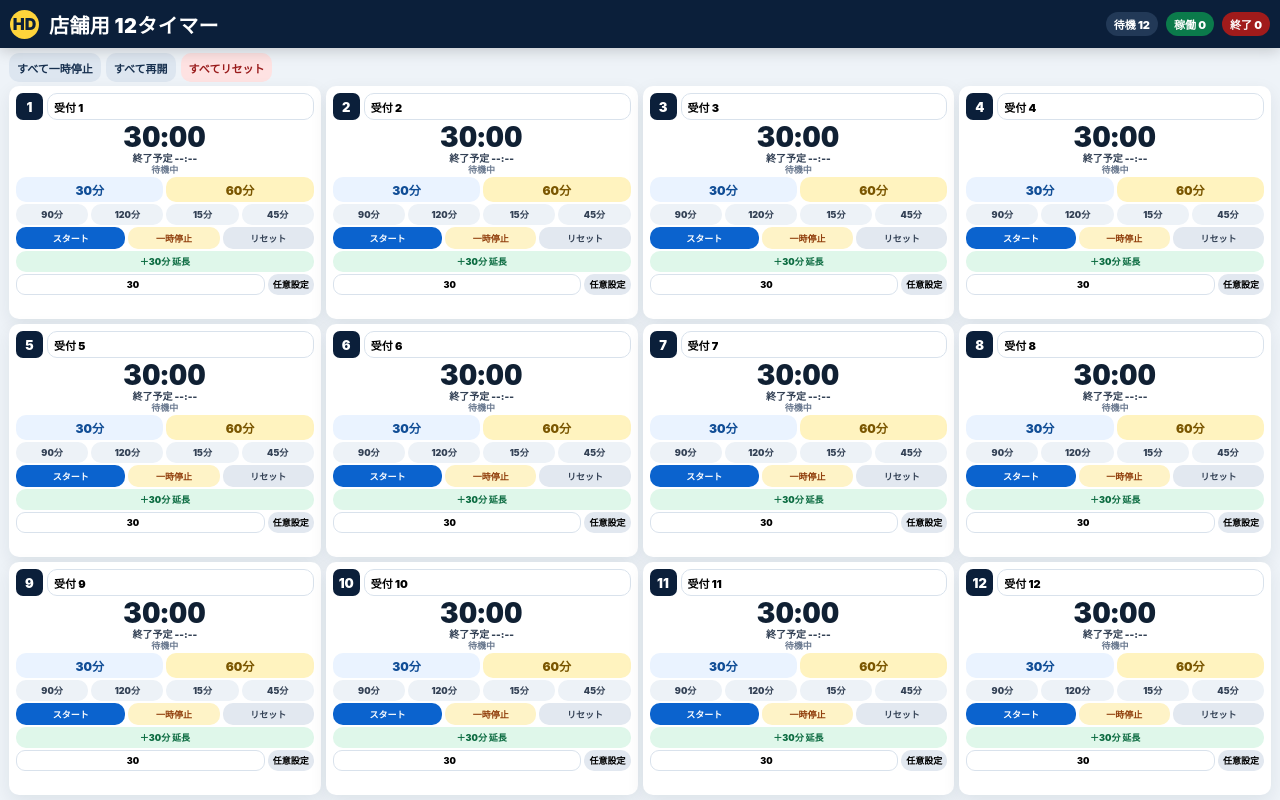
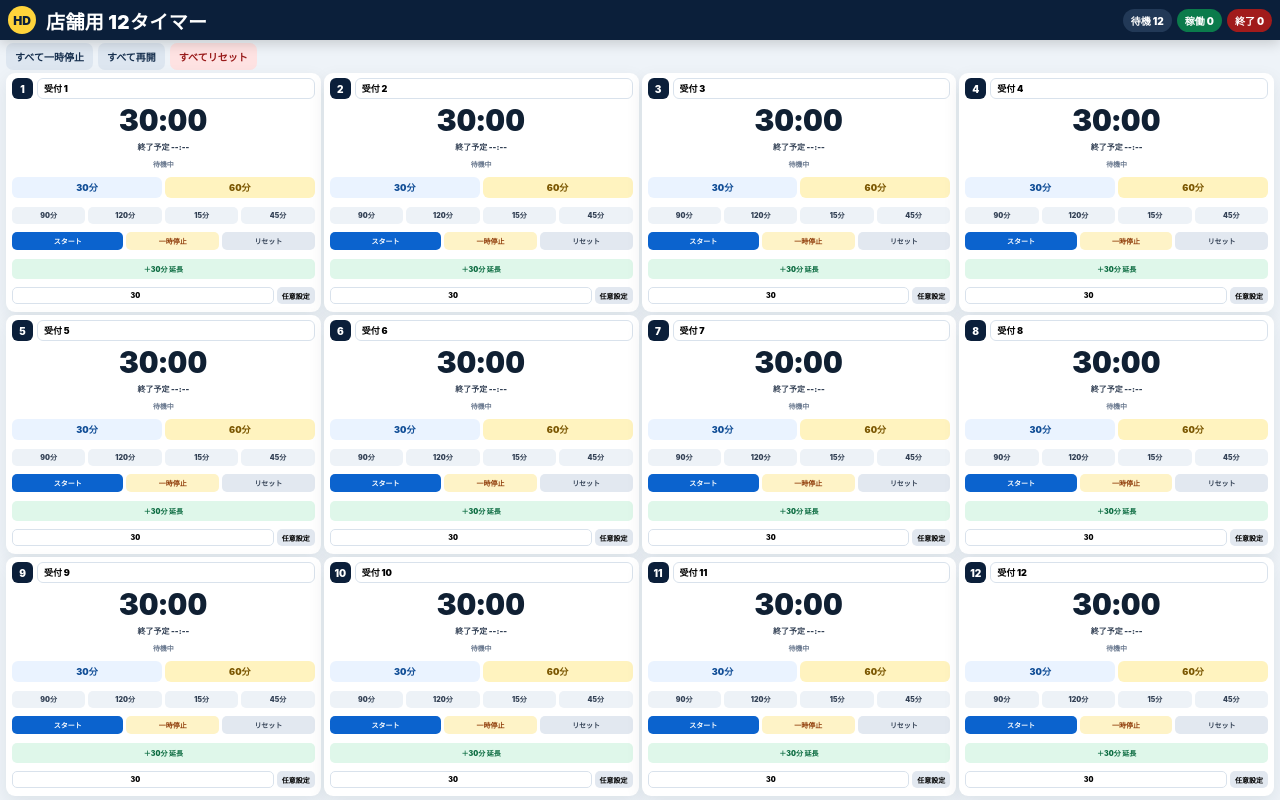
Before and after one commit to kokosaikooo1996-cyber/-12timer, a plain HTML site: page index.html in a window 1280 px wide. Drawn offline with Linux system fonts and the light colour scheme.

Commit message:
Add files via upload

```diff
--- a/index.html
+++ b/index.html
@@ -62,23 +62,215 @@ button{border:0;border-radius:10px;padding:10px 12px;font-weight:900;cursor:poin
 </style>
 <style id="monitor-fit">
 @media (min-width:900px) and (orientation:landscape){
-html,body{height:100%;overflow:hidden}
-header{position:relative;height:48px;padding:5px 10px}.header-inner{height:38px}
-.logo-dot{width:29px;height:29px}h1{font-size:20px}.badge{padding:4px 8px;font-size:11px}
-main{height:calc(100vh - 48px);padding:5px 9px;display:flex;flex-direction:column;overflow:hidden}
-.topbar{margin-bottom:4px;gap:5px;flex:0 0 auto}.topbar button{min-height:29px;padding:4px 8px;font-size:11px}
-.grid{flex:1;min-height:0;grid-template-columns:repeat(4,minmax(0,1fr));grid-template-rows:repeat(3,minmax(0,1fr));gap:5px}
-.card{min-height:0;padding:5px;border-width:2px;border-radius:10px;overflow:hidden}
-.card-head{gap:4px}.num{width:27px;height:27px;border-radius:7px;font-size:13px}
-.name{height:27px;padding:4px 6px;font-size:11px}
-.clock{font-size:clamp(24px,3.5vh,34px);margin:3px 0 1px}
-.endtime{font-size:10px;min-height:12px;line-height:12px}.status{font-size:9px;margin-bottom:2px;min-height:11px;line-height:11px}
-.primary-presets{gap:3px;margin-bottom:2px}.primary-presets button{font-size:12px;min-height:25px;padding:2px}
-.secondary{gap:3px;margin-bottom:2px}.secondary button{font-size:9px;min-height:21px;padding:2px}
-.actions{gap:3px}.actions button{font-size:9px;min-height:22px;padding:2px}
-.extend{margin-top:2px;padding:2px;min-height:21px;font-size:9px}
-.customrow{gap:3px;margin-top:2px}.customrow input{padding:2px;height:21px;font-size:9px}.customrow button{padding:2px 5px;min-height:21px;font-size:9px}
-.stopalarm{margin-top:2px;padding:2px;min-height:21px;font-size:10px}.notice{display:none}
+  html, body {
+    width:100%;
+    height:100%;
+    height:100dvh;
+    margin:0;
+    overflow:hidden;
+  }
+  body{display:flex;flex-direction:column}
+
+  header{
+    position:relative;
+    flex:0 0 44px;
+    height:44px;
+    padding:3px 10px;
+  }
+  .header-inner{height:38px;max-width:none}
+  .logo-dot{width:28px;height:28px;font-size:12px}
+  h1{font-size:19px}
+  .summary{gap:5px}
+  .badge{padding:4px 8px;font-size:10px}
+
+  main{
+    flex:1 1 auto;
+    width:100%;
+    max-width:none;
+    min-height:0;
+    padding:4px 7px 6px;
+    display:grid;
+    grid-template-rows:30px minmax(0,1fr);
+    gap:4px;
+    overflow:hidden;
+  }
+  .topbar{
+    height:30px;
+    margin:0;
+    gap:5px;
+    align-items:stretch;
+  }
+  .topbar button{
+    min-height:0;
+    height:30px;
+    padding:2px 9px;
+    font-size:10px;
+    border-radius:7px;
+  }
+
+  .grid{
+    min-height:0;
+    width:100%;
+    height:100%;
+    display:grid;
+    grid-template-columns:repeat(4,minmax(0,1fr));
+    grid-template-rows:repeat(3,minmax(0,1fr));
+    gap:4px;
+  }
+
+  .card{
+    min-width:0;
+    min-height:0;
+    height:100%;
+    padding:4px 5px;
+    border-width:2px;
+    border-radius:9px;
+    overflow:hidden;
+    display:flex;
+    flex-direction:column;
+    justify-content:space-between;
+  }
+
+  .card-head{gap:4px;flex:0 0 24px;min-height:24px}
+  .num{width:24px;height:24px;border-radius:6px;font-size:12px}
+  .name{
+    height:24px;
+    min-height:24px;
+    padding:2px 6px;
+    border-radius:6px;
+    font-size:10px;
+  }
+
+  .clock{
+    flex:0 0 auto;
+    font-size:clamp(24px,4.1vh,39px);
+    line-height:.95;
+    margin:1px 0 0;
+  }
+  .endtime{
+    flex:0 0 12px;
+    min-height:12px;
+    line-height:12px;
+    font-size:9px;
+  }
+  .status{
+    flex:0 0 10px;
+    min-height:10px;
+    line-height:10px;
+    margin:0 0 1px;
+    font-size:8px;
+  }
+
+  .primary-presets{
+    flex:0 0 25px;
+    min-height:25px;
+    gap:3px;
+    margin:0 0 2px;
+  }
+  .primary-presets button{
+    min-height:25px;
+    height:25px;
+    padding:1px 3px;
+    font-size:11px;
+    border-radius:6px;
+  }
+
+  .secondary{
+    flex:0 0 20px;
+    min-height:20px;
+    gap:3px;
+    margin:0 0 2px;
+  }
+  .secondary button{
+    min-height:20px;
+    height:20px;
+    padding:1px 2px;
+    font-size:8px;
+    border-radius:5px;
+  }
+
+  .actions{
+    flex:0 0 21px;
+    min-height:21px;
+    gap:3px;
+  }
+  .actions button{
+    min-height:21px;
+    height:21px;
+    padding:1px 2px;
+    font-size:8px;
+    border-radius:5px;
+  }
+
+  .extend{
+    flex:0 0 20px;
+    min-height:20px;
+    height:20px;
+    margin:2px 0 0;
+    padding:1px 3px;
+    font-size:8px;
+    border-radius:5px;
+  }
+
+  .customrow{
+    flex:0 0 20px;
+    min-height:20px;
+    height:20px;
+    gap:3px;
+    margin:2px 0 0;
+  }
+  .customrow input{
+    height:20px;
+    min-height:20px;
+    padding:1px 3px;
+    font-size:8px;
+    border-radius:5px;
+  }
+  .customrow button{
+    height:20px;
+    min-height:20px;
+    padding:1px 5px;
+    font-size:8px;
+    border-radius:5px;
+  }
+
+  .stopalarm{
+    flex:0 0 20px;
+    min-height:20px;
+    height:20px;
+    margin:2px 0 0;
+    padding:1px 3px;
+    font-size:9px;
+    border-radius:5px;
+  }
+
+  .notice{display:none}
+}
+
+/* Very short 16:9 displays (e.g. 1366×768): keep every control visible. */
+@media (min-width:900px) and (orientation:landscape) and (max-height:800px){
+  header{flex-basis:40px;height:40px;padding:2px 8px}
+  .header-inner{height:36px}
+  main{grid-template-rows:27px minmax(0,1fr);padding:3px 6px 4px;gap:3px}
+  .topbar,.topbar button{height:27px}
+  .grid{gap:3px}
+  .card{padding:3px 4px}
+  .card-head{flex-basis:21px;min-height:21px}
+  .num{width:21px;height:21px;font-size:10px}
+  .name{height:21px;min-height:21px;font-size:9px}
+  .clock{font-size:clamp(21px,3.8vh,30px)}
+  .endtime{font-size:8px}
+  .status{font-size:7px}
+  .primary-presets{flex-basis:21px;min-height:21px}
+  .primary-presets button{height:21px;min-height:21px;font-size:9px}
+  .secondary{flex-basis:17px;min-height:17px}
+  .secondary button{height:17px;min-height:17px;font-size:7px}
+  .actions{flex-basis:18px;min-height:18px}
+  .actions button{height:18px;min-height:18px;font-size:7px}
+  .extend,.customrow,.customrow input,.customrow button,.stopalarm{
+    height:17px;min-height:17px;
+  }
+  .extend,.customrow button,.stopalarm,.customrow input{font-size:7px}
 }
 </style>
 </head>
```
Also changed, not shown: 1 other file.
